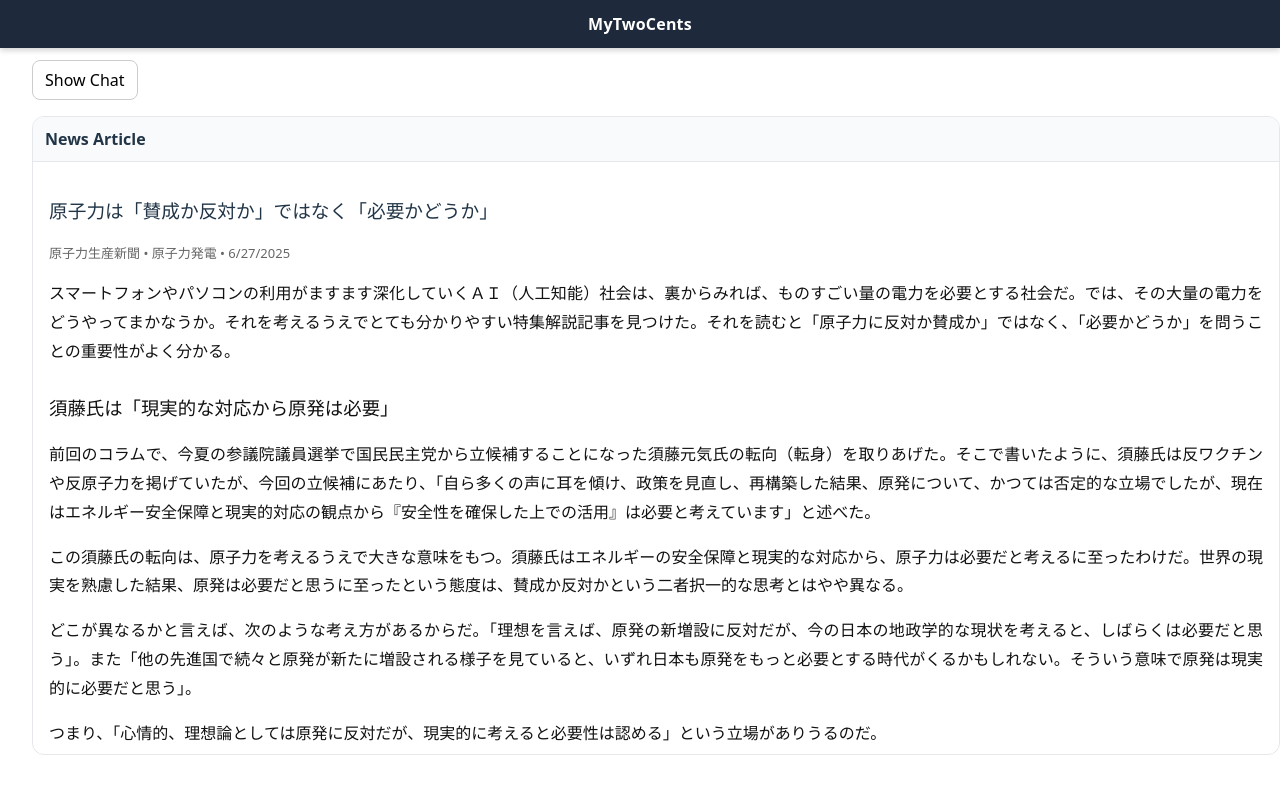
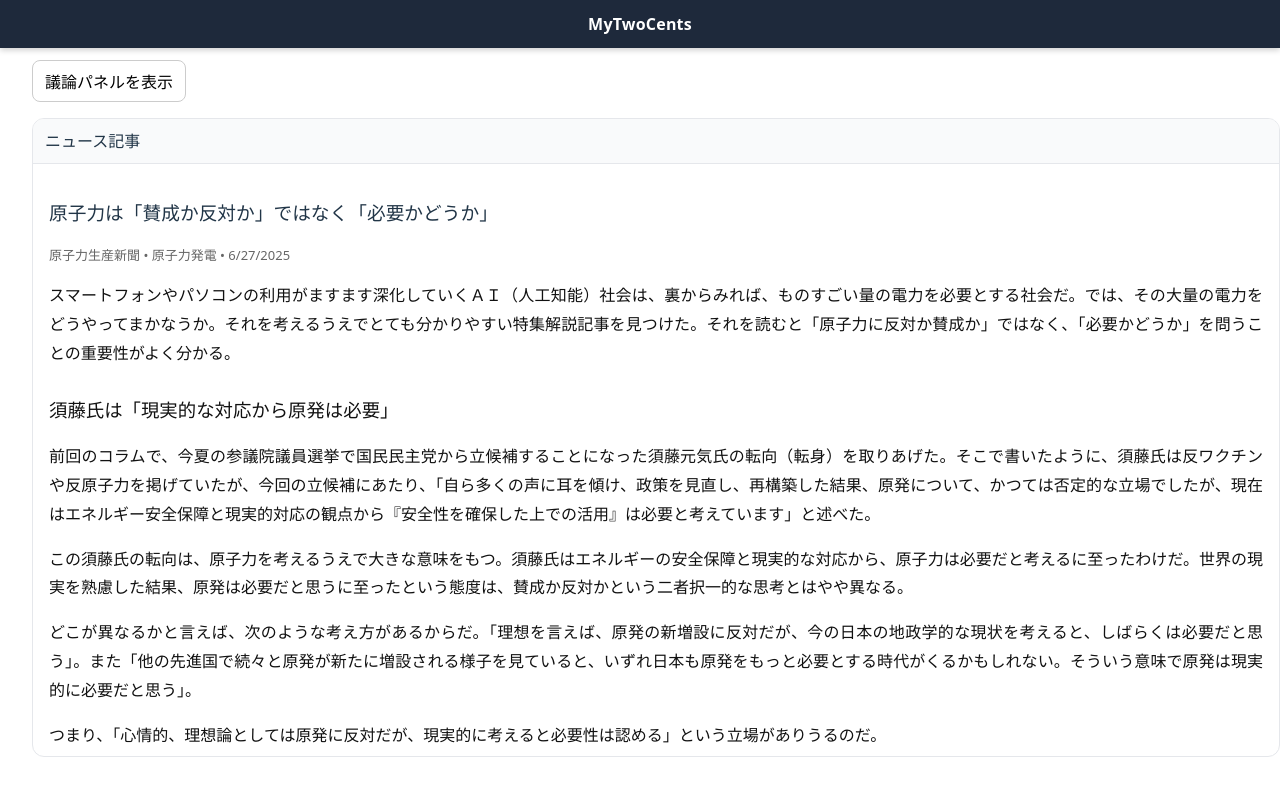
Before and after one commit to WreckItBoss/MockTwoCents, a React (Vite) app: page / in a window 1280 px wide. Shown: the top 796 px of the page. Built offline with nearby package versions, Linux system fonts and the light colour scheme.

Commit message:
Changed "Hide Chat, show chat" to Japanese and changed the panel name

```diff
--- a/src/App.jsx
+++ b/src/App.jsx
@@ -202,10 +202,10 @@ export default function Debate() {
                 setShowChat((current) => !current)
               }
               title={
-                showChat ? "Hide Chat" : "Show Chat"
+                showChat ? "議論パネルを表示" : "議論パネルを隠す"
               }
             >
-              {showChat ? "Hide Chat" : "Show Chat"}
+              {showChat ? "議論パネルを隠す" : "議論パネルを表示"}
             </button>
           </div>
 
@@ -223,7 +223,7 @@ export default function Debate() {
             {/* Article panel */}
             <section className="panel">
               <div className="panel-header">
-                <strong>News Article</strong>
+                <strong>ニュース記事</strong>
               </div>
 
               <div className="panel-body">
@@ -267,7 +267,7 @@ export default function Debate() {
             {showChat && (
               <section className="panel">
                 <div className="panel-header">
-                  <strong>Generate Opinion</strong>
+                  <strong>議論パネル</strong>
                 </div>
 
                 <div className="panel-body">
```
